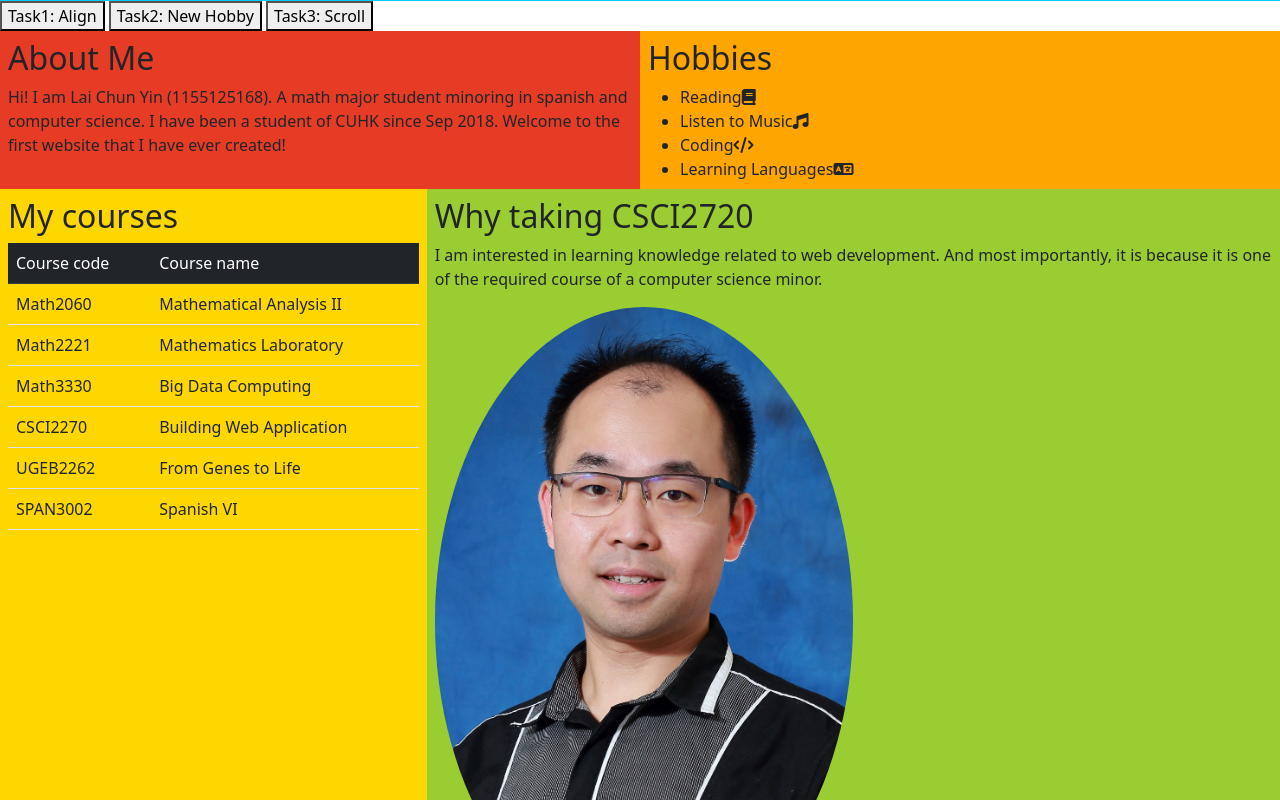
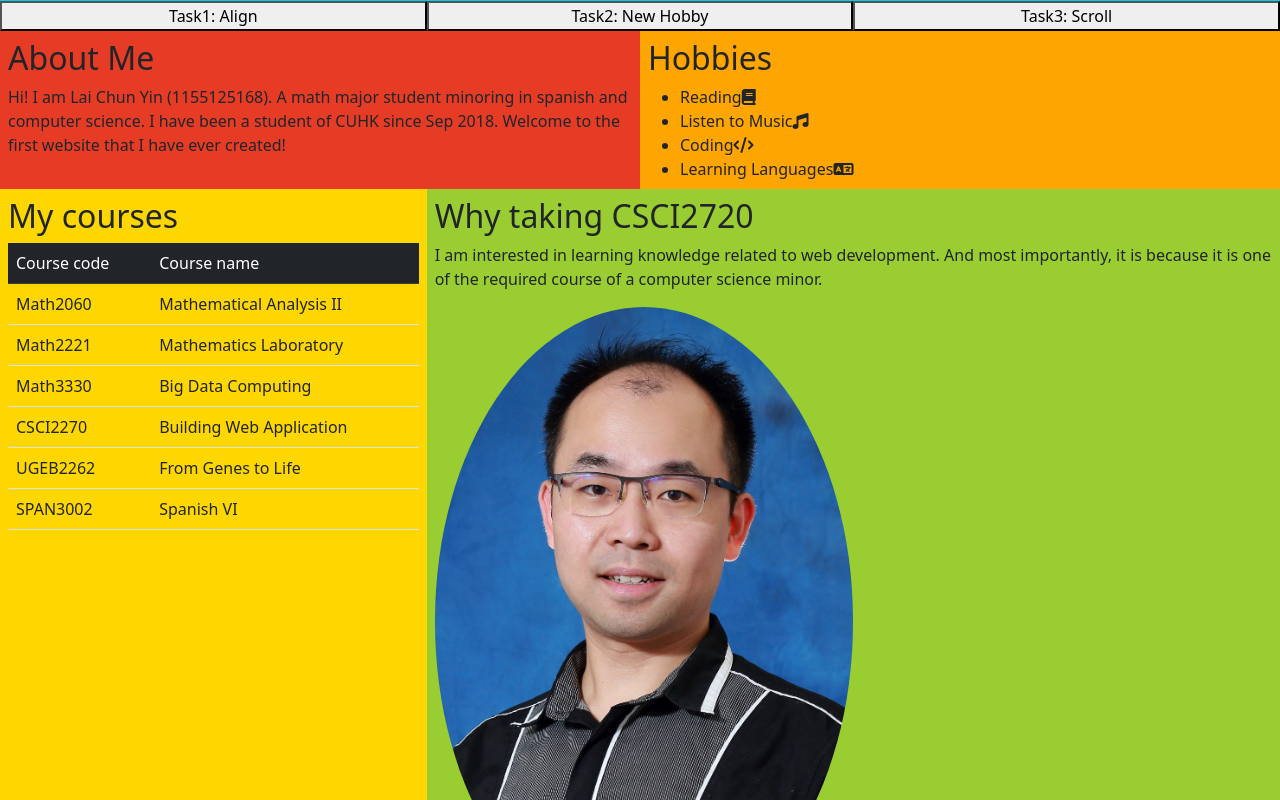
Before and after one commit to LaiChunYin/LaiChunYin.github.io, a plain HTML site: page CSCI assg1.html in a window 1280 px wide. Both pictures are taken after a click on the link "Special!!!". Shown: the part 209-1009 px from the top of the page. Drawn offline with nearby package versions, Linux system fonts and the light colour scheme; a web font is replaced by a local one.

Commit message:
Update CSCI assg1.html

```diff
--- a/CSCI assg1.html
+++ b/CSCI assg1.html
@@ -19,14 +19,13 @@
         integrity="sha384-giJF6kkoqNQ00vy+HMDP7azOuL0xtbfIcaT9wjKHr8RbDVddVHyTfAAsrekwKmP1" crossorigin="anonymous">
     <!--Web fonts and icons-->
     <link rel="preconnect" href="https://fonts.gstatic.com">
-<link href="https://fonts.googleapis.com/css2?family=Dancing+Script:wght@400;700&display=swap" rel="stylesheet">
+    <link href="https://fonts.googleapis.com/css2?family=Dancing+Script:wght@400;700&display=swap" rel="stylesheet">
     <link rel="preconnect" href="https://fonts.gstatic.com">
     <link href="https://fonts.googleapis.com/css2?family=Hanalei&family=Permanent+Marker&display=swap" rel="stylesheet">
     <link rel="preconnect" href="https://fonts.gstatic.com">
     <link href="https://fonts.googleapis.com/css2?family=Hanalei&display=swap" rel="stylesheet">
     <script src="https://use.fontawesome.com/ef3c7f9c37.js"></script>
-    <!-- for bonus part, getting users' information
-    <script src="https://theapicompany.com/deviceAPI.js"></script> -->
+
 </head>
 
 <body onscroll="Scroll();" onload="loadComments(); shine(); setTimeout(()=>loadBonus(),1000);">
@@ -62,9 +61,11 @@
     </nav>
 
     <div id="Special" style="display: none;">
-        <Button onclick="Align();">Task1: Align</Button>
-        <Button onclick="Newhobby()">Task2: New Hobby</Button>
-        <Button onclick="toggle('#pbar');">Task3: Scroll</Button>
+        <div class="d-flex">
+            <Button class="col-4" onclick="Align();">Task1: Align</Button>
+            <Button class="col-4" onclick="Newhobby()">Task2: New Hobby</Button>
+            <Button class="col-4" onclick="toggle('#pbar');">Task3: Scroll</Button>
+        </div>
     </div>
     <div id="pbar" class="progress sticky-top" style="display:none;" onscroll="Scroll();">
         <div class="progress-bar" role="progressbar" aria-valuenow="70" aria-valuemin="0" aria-valuemax="100">
@@ -149,13 +150,14 @@
         <section id="CSCI2720" class="p-2 col col-8" style="background-color: yellowgreen;">
             <div>
                 <h2>Why taking CSCI2720</h2>
-                <p>I am interested in learning knowledge related to web development. And most importantly, it is because it is one of the required course of a computer science minor.</p>
+                <p>I am interested in learning knowledge related to web development. And most importantly, it is because
+                    it is one of the required course of a computer science minor.</p>
             </div>
             <div>
                 <picture>
-                <source srcset="Lecturer.jpg" media="(min-height: 500px)">
-                <source srcset="Lecturer.jfif" media="(min-height: 300px)">
-                <img class="rounded-circle" id="img1" src="Lecturer.jfif" width=50%>
+                    <source srcset="Lecturer.jpg" media="(min-height: 500px)">
+                    <source srcset="Lecturer.jfif" media="(min-height: 300px)">
+                    <img class="rounded-circle" id="img1" src="Lecturer.jfif" width=50%>
                 </picture>
                 <p>This is the lecturer of my course.</p>
             </div>
@@ -187,7 +189,8 @@
                     <!-- allow div to grow and take up all space -->
                     <h5>1155125168@cuhk.edu.hk</h5>
                     <p>Hi! I am Lai Chun Yin. Feel free to leave your comments below</p>
-                    <p class="bonus_information">IP: 58.177.9.162 <br>Location: Hong Kong Date: 15-2-2021 12:34:56<br>Broswer (Rendering Engine): Chrome (Blink) From non-mobile device.</p>
+                    <p class="bonus_information">IP: 58.177.9.162 <br>Location: Hong Kong Date: 15-2-2021
+                        12:34:56<br>Broswer (Rendering Engine): Chrome (Blink) From non-mobile device.</p>
                 </div>
             </div>
         </div>
```
